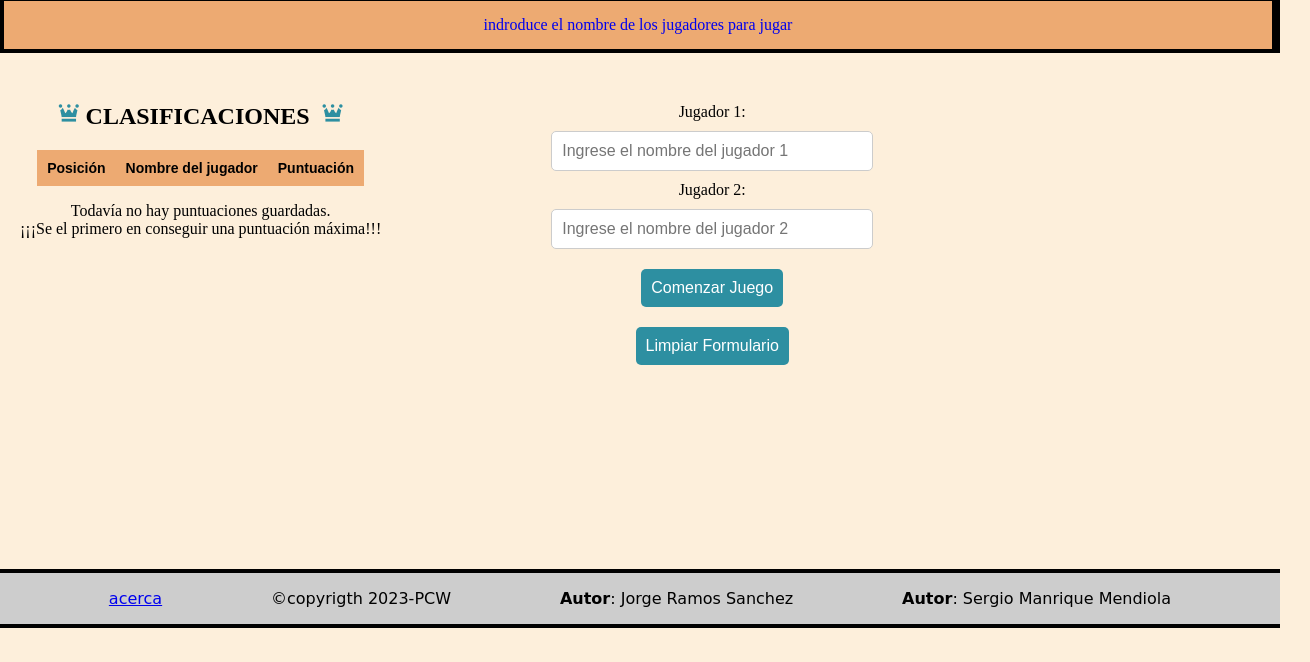
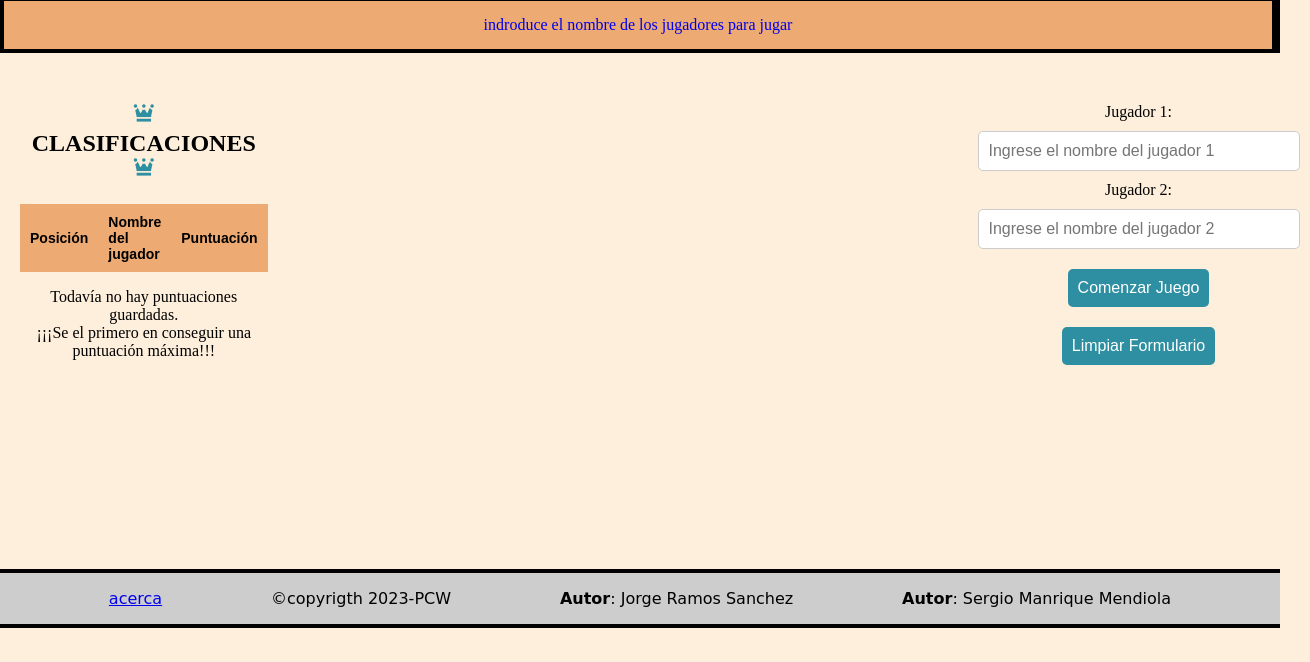
Before and after one commit to sergiomendi/numtris-game, a plain HTML site: page index.html in a window 1280 px wide. Shown: the part 138-800 px from the top of the page, 1310 px wide, since content can reach past the window. Drawn offline with Linux system fonts and the light colour scheme.

Commit message:
Update index.css

```diff
--- a/css/index.css
+++ b/css/index.css
@@ -104,7 +104,7 @@ body {
 
   /* *******************FORMULARIO******************* */
   #divFormulario {
-    margin-left: 160px;
+    margin-left: 700px;
   }
 
   form {
```
